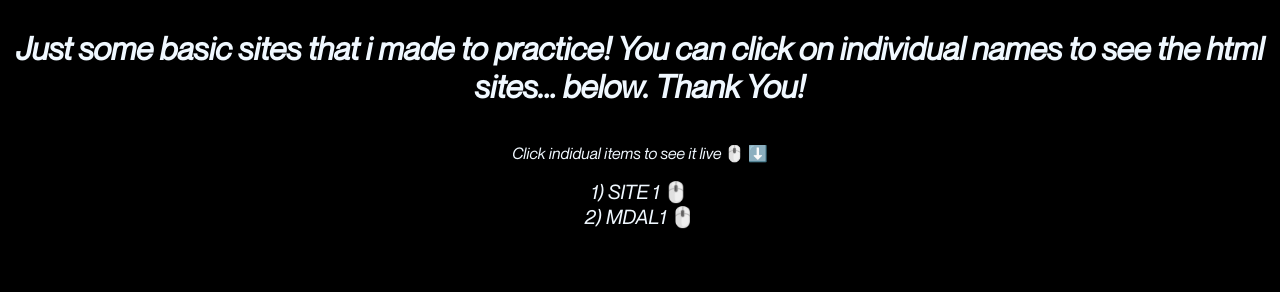
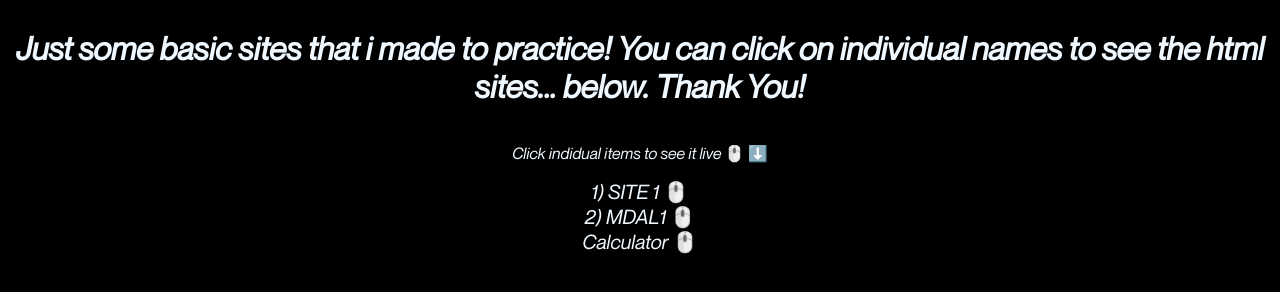
Before and after one commit to maunak/frontend-templates, a plain HTML site: page index.html in a window 1280 px wide. Drawn offline with Linux system fonts and the light colour scheme.

Commit message:
changes 4

```diff
--- a/index.html
+++ b/index.html
@@ -30,5 +30,6 @@
     <p>Click indidual items to see it live 🖱️ ⬇️</p>
     <a href="hover effect/index.html">1) SITE 1 🖱️</a>
     <a href="MDAL1/index.html">2) MDAL1   🖱️</a>
+    <a href="node/index.html"> Calculator 🖱️</a>
 </body>
 </html>
```
